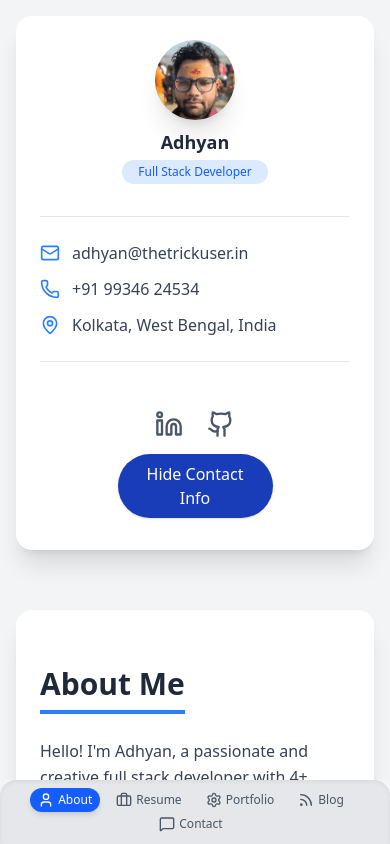
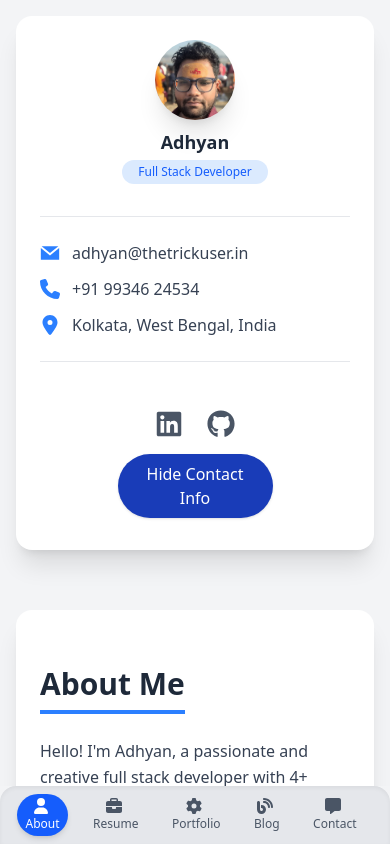
Before and after one commit to thetrickuser/portfolio, a React (Vite) app: page / in a window 390 px wide. Both pictures are taken after a click on the button "Show Contact Info". Shown: the top 844 px of the page. Built offline with nearby package versions, Linux system fonts and the light colour scheme.

Commit message:
replaced lucid icons with react-icons and made navbar responsive

```diff
--- a/package.json
+++ b/package.json
@@ -11,9 +11,9 @@
   },
   "dependencies": {
     "@tailwindcss/vite": "^4.1.11",
-    "lucide-react": "^0.525.0",
     "react": "^19.1.0",
     "react-dom": "^19.1.0",
+    "react-icons": "^5.5.0",
     "tailwindcss": "^4.1.11"
   },
   "devDependencies": {
--- a/src/components/Navbar.tsx
+++ b/src/components/Navbar.tsx
@@ -1,5 +1,5 @@
 import {NavigationItem} from "./NavigationItem.tsx";
-import {Briefcase, MessageSquare, Rss, Settings, User} from "lucide-react";
+import {FaBriefcase, FaUser, FaGear, FaBlog, FaMessage} from "react-icons/fa6";
 
 type NavbarProps = {
     onClick: (sectionId: React.SetStateAction<string>) => void;
@@ -9,17 +9,17 @@ type NavbarProps = {
 
 export const Navbar = ({ onClick, activeSection, style }: NavbarProps ) => {
     return <nav className={`${style}`}>
-        <ul className="flex flex-wrap bg-gray-200 dark:bg-gray-700 p-2 shadow-inner justify-center xl:rounded-bl-2xl xl:rounded-tr-2xl rounded-t-2xl xl:rounded-none">
+        <ul className="flex flex-wrap bg-gray-200 dark:bg-gray-700 p-2 shadow-inner justify-evenly xl:rounded-bl-2xl xl:rounded-tr-2xl rounded-t-2xl xl:rounded-none">
             <NavigationItem onClick={onClick} activeSection={activeSection} title={"About"}
-                            section={"about"} icon={<User size={16} className="mr-1"/>}/>
+                            section={"about"} icon={<FaUser size={16} className="mr-1"/>}/>
             <NavigationItem onClick={onClick} activeSection={activeSection} title={"Resume"}
-                            section={"what-i-do"} icon={<Briefcase size={16} className="mr-1"/>}/>
+                            section={"what-i-do"} icon={<FaBriefcase size={16} className="mr-1"/>}/>
             <NavigationItem onClick={onClick} activeSection={activeSection} title={"Portfolio"}
-                            section={"portfolio"} icon={<Settings size={16} className="mr-1"/>}/>
+                            section={"portfolio"} icon={<FaGear size={16} className="mr-1"/>}/>
             <NavigationItem onClick={onClick} activeSection={activeSection} title={"Blog"}
-                            section={"blog"} icon={<Rss size={16} className="mr-1"/>}/>
+                            section={"blog"} icon={<FaBlog size={16} className="mr-1"/>}/>
             <NavigationItem onClick={onClick} activeSection={activeSection} title={"Contact"}
-                            section={"contact"} icon={<MessageSquare size={16} className="mr-1"/>}/>
+                            section={"contact"} icon={<FaMessage size={16} className="mr-1"/>}/>
         </ul>
     </nav>;
 }
--- a/src/components/NavigationItem.tsx
+++ b/src/components/NavigationItem.tsx
@@ -19,7 +19,10 @@ export const NavigationItem = ({onClick, activeSection, title, icon, section}: N
                     : "text-gray-600 hover:bg-gray-300 dark:text-gray-300 dark:hover:bg-gray-600"
             }`}
         >
-            {icon} {title}
+            <div className={'flex flex-col md:flex-row items-center justify-center gap-0.5'}>
+                {icon}
+                {title}
+            </div>
         </button>
     </li>;
 }
--- a/src/components/ServiceItem.tsx
+++ b/src/components/ServiceItem.tsx
@@ -1,4 +1,4 @@
-import {Monitor} from "lucide-react";
+import {FaDesktop} from "react-icons/fa6";
 
 type ServiceItemProps = {
     title: string;
@@ -8,7 +8,7 @@ type ServiceItemProps = {
 export const ServiceItem = ({title, description}: ServiceItemProps) => {
     return <div
         className="flex items-start bg-blue-50 dark:bg-gray-700 p-5 rounded-xl shadow-md transform hover:scale-105 transition-transform duration-300">
-        <Monitor size={48} className="text-blue-600 mr-4 flex-shrink-0"/>
+        <FaDesktop size={48} className="text-blue-600 mr-4 flex-shrink-0"/>
         <div>
             <h4 className="text-xl font-semibold mb-2">{title}</h4>
             <p className="text-gray-600 dark:text-gray-300">
--- a/src/components/Sidebar.tsx
+++ b/src/components/Sidebar.tsx
@@ -1,6 +1,7 @@
 import {useState} from "react";
 import dp from "../assets/face.jpg";
-import {Github, Linkedin, Mail, MapPin, Phone} from "lucide-react";
+import {GrMail} from "react-icons/gr";
+import {FaGithub, FaLinkedin, FaLocationDot, FaPhone} from "react-icons/fa6";
 
 export const Sidebar = () => {
     const [showContact, setShowContact] = useState(false);
@@ -27,15 +28,15 @@ export const Sidebar = () => {
             >
                 <ul className="space-y-3">
                     <li className="flex items-center text-gray-700 dark:text-gray-300">
-                        <Mail size={20} className="text-blue-500 mr-3"/>
+                        <GrMail size={20} className="text-blue-500 mr-3"/>
                         <span>adhyan@thetrickuser.in</span>
                     </li>
                     <li className="flex items-center text-gray-700 dark:text-gray-300">
-                        <Phone size={20} className="text-blue-500 mr-3"/>
+                        <FaPhone size={20} className="text-blue-500 mr-3"/>
                         <span>+91 99346 24534</span>
                     </li>
                     <li className="flex items-center text-gray-700 dark:text-gray-300">
-                        <MapPin size={20} className="text-blue-500 mr-3"/>
+                        <FaLocationDot size={20} className="text-blue-500 mr-3"/>
                         <span>Kolkata, West Bengal, India</span>
                     </li>
                 </ul>
@@ -50,7 +51,7 @@ export const Sidebar = () => {
                     className="text-gray-600 dark:text-gray-400 hover:text-blue-600 dark:hover:text-blue-500 transition-colors duration-200"
                     aria-label="LinkedIn Profile"
                 >
-                    <Linkedin size={28}/>
+                    <FaLinkedin size={28}/>
                 </a>
                 <a
                     href="https://github.com/thetrickuser"
@@ -59,7 +60,7 @@ export const Sidebar = () => {
                     className="text-gray-600 dark:text-gray-400 hover:text-blue-600 dark:hover:text-blue-500 transition-colors duration-200"
                     aria-label="GitHub Profile"
                 >
-                    <Github size={28}/>
+                    <FaGithub size={28}/>
                 </a>
             </div>
 
```
Also changed, not shown: 1 other file (tests, documents, lock files or other folders).
